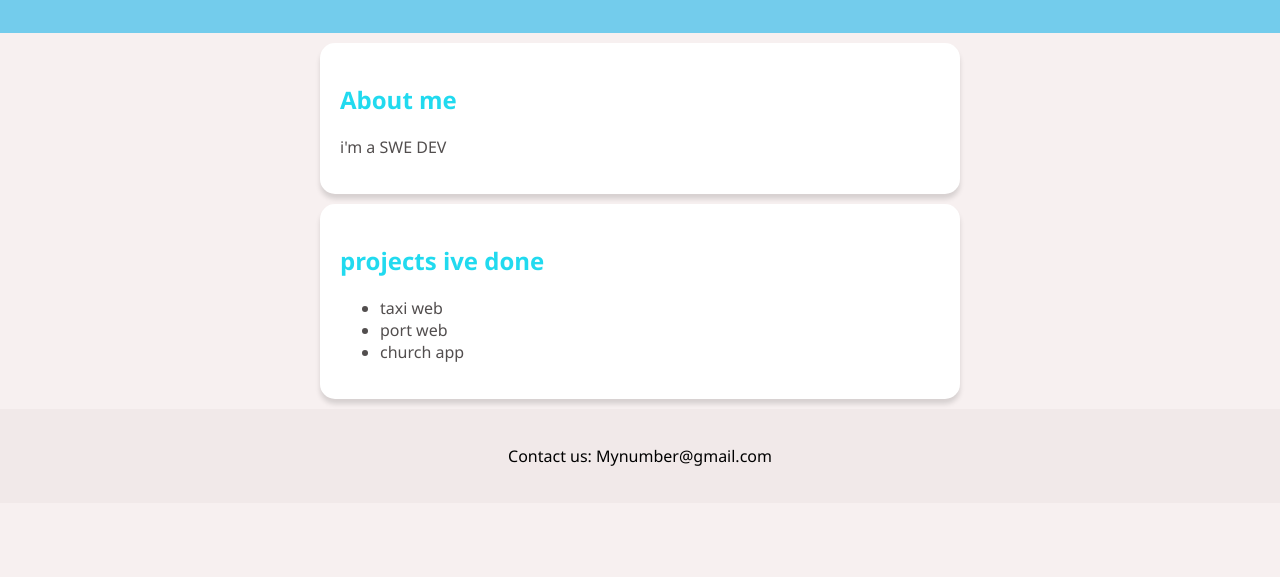
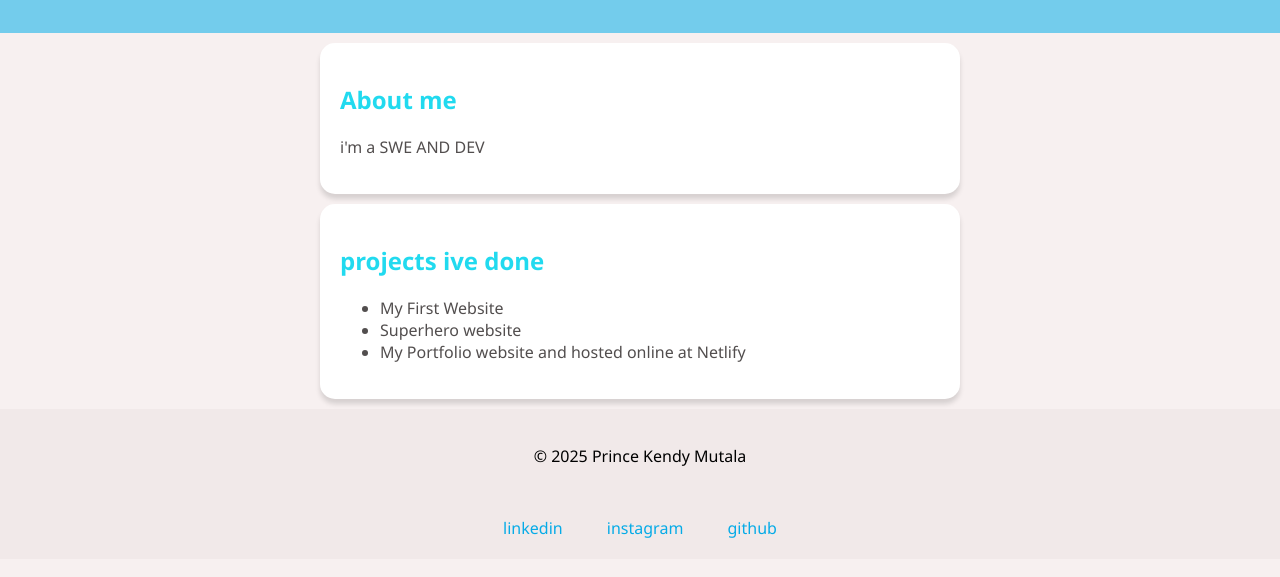
Before and after one commit to prince-kendy-mutala/portfolio-website, a plain HTML site: page index.html in a window 1280 px wide. Shown: the part 131-708 px from the top of the page. Drawn offline with Linux system fonts and the light colour scheme.

Commit message:
portfolio website with link and what ive done

```diff
--- a/index.html
+++ b/index.html
@@ -22,7 +22,7 @@
         <section class="about">
 
             <h2>About me</h2>
-            <p> i'm a SWE DEV </p>
+            <p> i'm a SWE AND DEV </p>
 
 
         </section>
@@ -32,9 +32,9 @@
                 <h2>projects ive done</h2>
 
                 <ul>
-       <li> taxi web</li>
-       <li>port web</li>
-       <li>church app</li>
+       <li> My First Website</li>
+       <li>Superhero website</li>
+       <li>My Portfolio website and hosted online at Netlify</li>
 
 
                 </ul>
@@ -42,7 +42,17 @@
         </section>
 
             <footer>
-                <p> Contact us: Mynumber@gmail.com</p>
+                <p> © 2025 Prince Kendy Mutala</p>
+                <div class="socialLinks">
+                    <a href="https://za.linkedin.com/in/prince-kendy-mutala-b27ab4214" target="_blank">linkedin</a>
+                        <a href="https://www.instagram.com/just_prince_kendy" target="_blank">instagram</a>
+
+                        <a href="https://github.com/prince-kendy-mutala" target="_blank">github</a>
+
+
+
+
+                </div>
 
 
 
--- a/style.css
+++ b/style.css
@@ -36,3 +36,17 @@ footer{
     background-color: rgb(241, 233, 233);
     color: black;
 }
+
+
+div.socialLinks{
+    margin-top: 50px;
+}
+
+.socialLinks>a{
+
+    margin: 0 20px;
+    color: rgb(6, 171, 231);
+    text-decoration:none;
+    font-weight: 500;
+
+}
```
